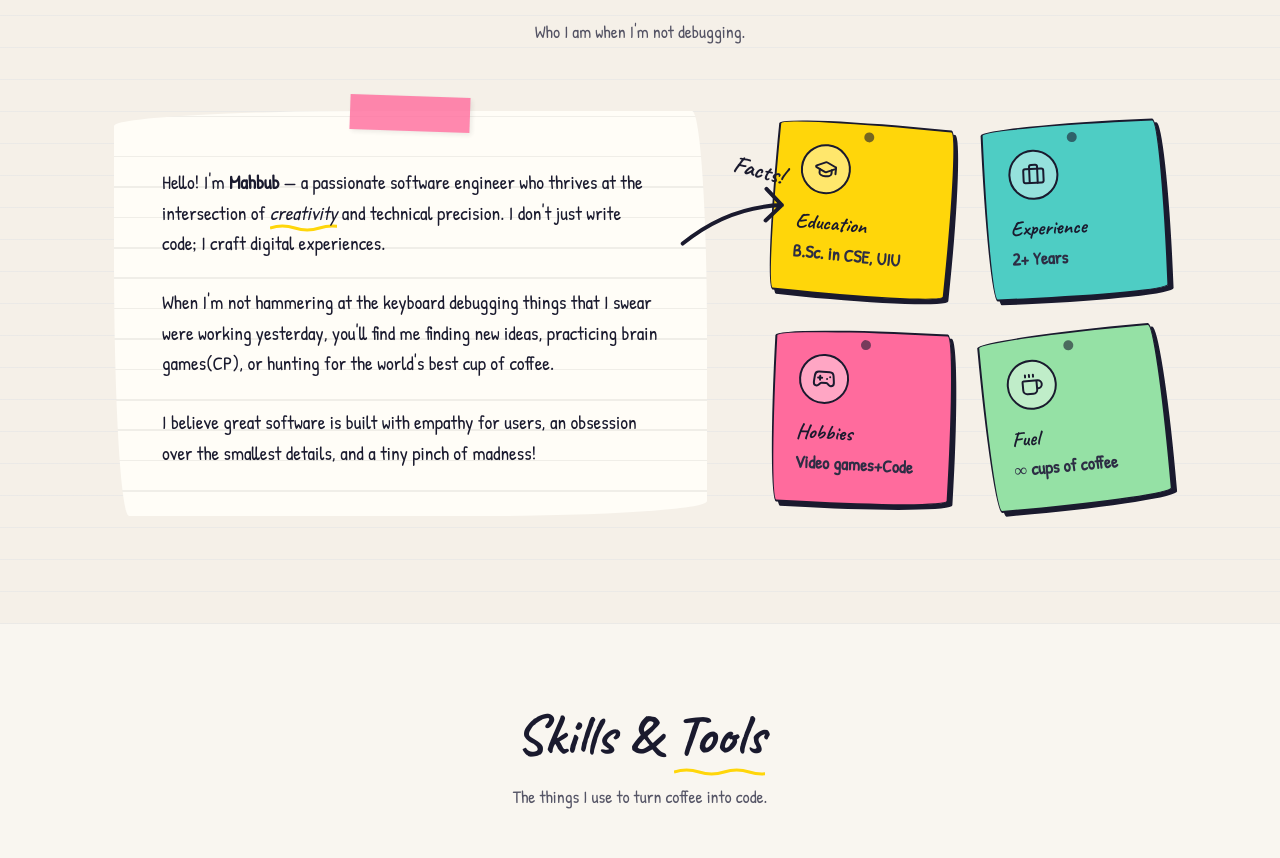
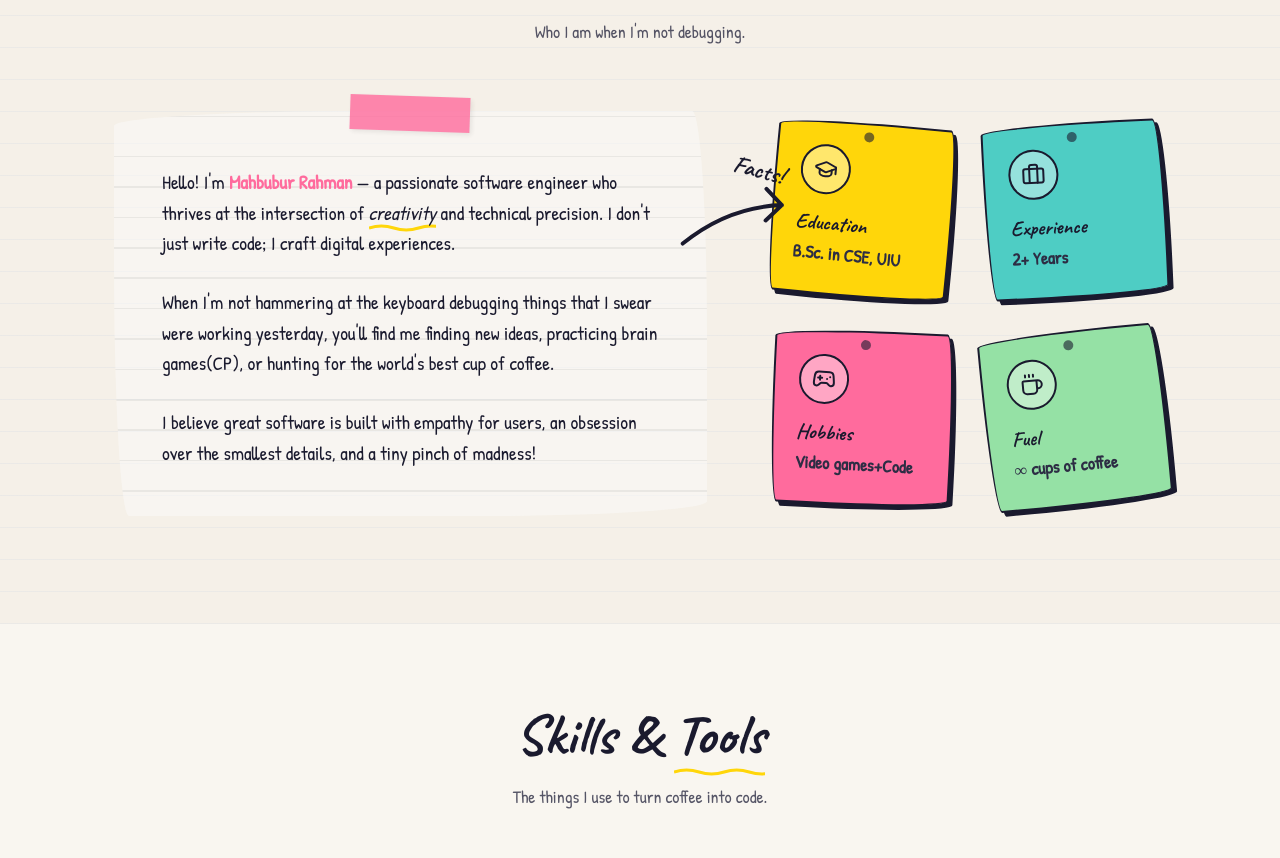
Before and after one commit to Maahhbuub/Mahbub-Doodle, a React (Vite) app: page / in a window 1280 px wide. Shown: the part 976-1834 px from the top of the page. Built offline with nearby package versions, Linux system fonts and the light colour scheme.

Commit message:
style(about): change the design

```diff
--- a/src/components/About/About.jsx
+++ b/src/components/About/About.jsx
@@ -40,7 +40,7 @@ export default function About() {
 
             <div className={styles.bio}>
               <p>
-                Hello! I'm <strong>Mahbub</strong> — a passionate software engineer who thrives at the intersection of <em className="wobbly-underline">creativity</em> and technical precision. I don't just write code; I craft digital experiences.
+                Hello! I'm <strong className={styles.name}>Mahbubur Rahman</strong> — a passionate software engineer who thrives at the intersection of <em className="wobbly-underline">creativity</em> and technical precision. I don't just write code; I craft digital experiences.
               </p>
               <p>
                 When I'm not hammering at the keyboard debugging things that I swear were working yesterday, you'll find me finding new ideas, practicing brain games(CP), or hunting for the world's best cup of coffee.
--- a/src/components/About/About.module.css
+++ b/src/components/About/About.module.css
@@ -14,6 +14,10 @@
       transparent 31px,
       rgba(176, 196, 222, 0.15) 31px,
       rgba(176, 196, 222, 0.15) 32px);
+}
+
+.name {
+  color: var(--accent-pink);
 }
 
 .topSquiggle {
@@ -50,7 +54,7 @@
 /* Notepad Bio styling */
 .notepad {
   position: relative;
-  background: var(--paper);
+  background-color: #fafafa7e;
   padding: 3.5rem 3rem 3rem 3rem;
   border-radius: 255px 15px 225px 15px / 15px 225px 15px 255px;
   border: none;
```
